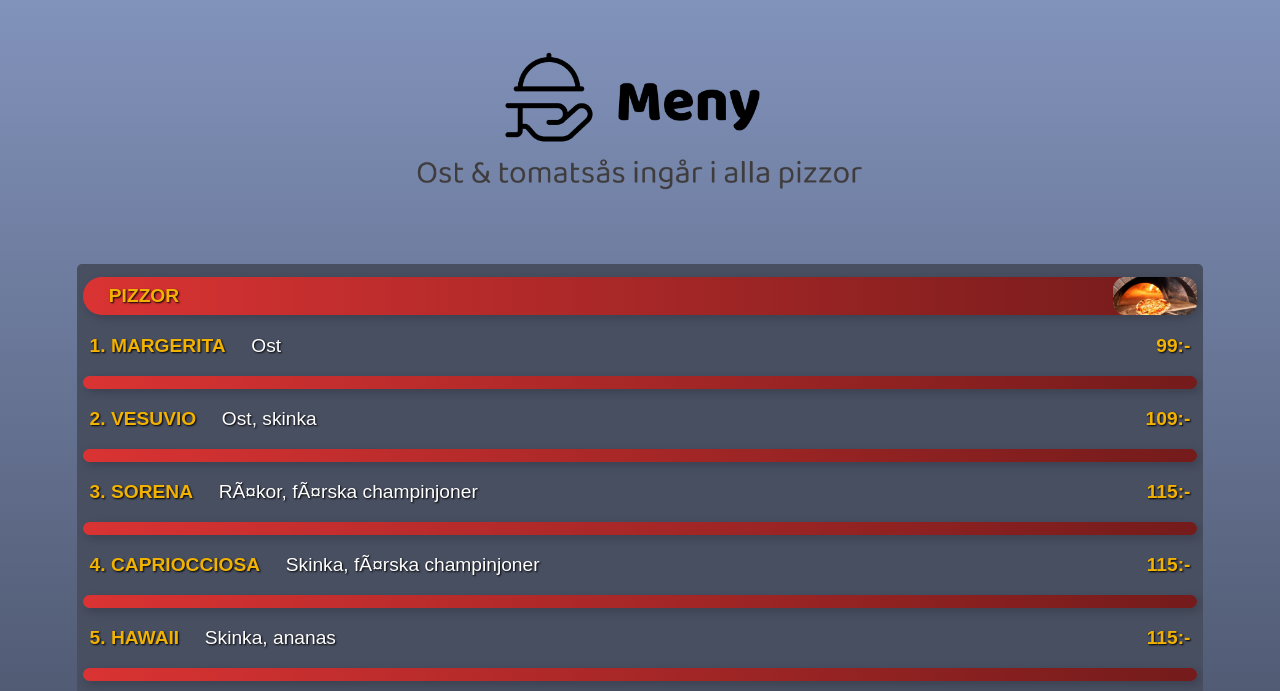
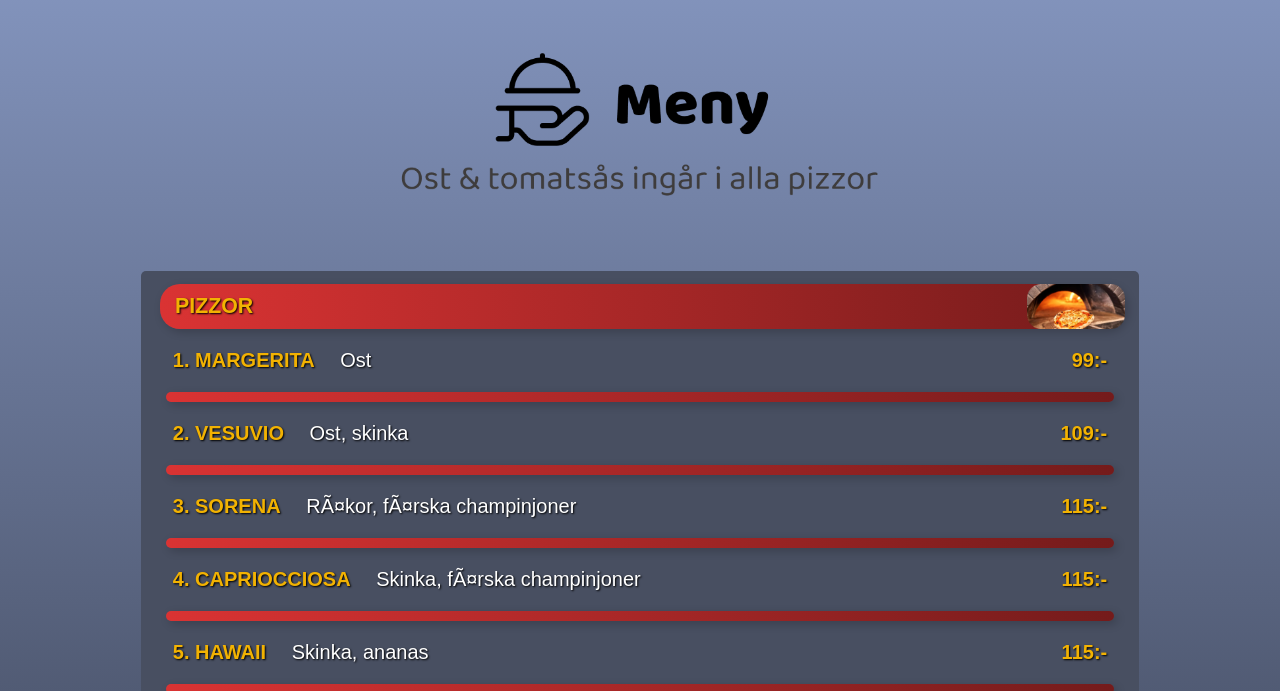
Before and after one commit to Zeebooo/webtek, a plain HTML site: page meny.html in a window 1280 px wide. Shown: the part 107-798 px from the top of the page. Drawn offline with Linux system fonts and the light colour scheme.

Commit message:
Add files via upload

```diff
--- a/style.css
+++ b/style.css
@@ -164,47 +164,48 @@ footer{
 
 .page_title_container img{
 	margin: 0 auto;
-	width: 35vw;
-	height: 12vw;
+	max-width: 480px;
+	height: auto;
 }
 
 .meny_container{
 	background-color: #484F61;
-	margin: 0 6vw 0 6vw;
+	max-width: 75%;
+	margin: 0 auto;
 	height: auto;
 	border-radius: 5px;
 	display: flex;
 	flex-direction: column;
-	padding-bottom: 2vw;
+	padding:0 19.2px 15px 19.2px;
 	overflow: hidden;
 }
 
 .meny_title_container {
-	padding-left: 2vw;
+	padding-left: 15px;
 	margin: 0 auto;
 	margin-top: 1vw;
-	width: 85vw;
-    height: 3vw;
+	width: 99%;
+    height: 45px;
     border-radius: 20px;
     text-align: center;
+	justify-content: center;
     box-shadow: 3px 3px 10px rgba(0, 0, 0, 0.2);
 }
 
 .meny_title_container_content{
 	display: flex;
-	height: 3vw;
+	height: 100%;
 	text-align: center;
 	align-items: center;
 	justify-content: space-between;
 }
 
 .meny_title_container_content img{
-	height: 3vw;
-	display: flex;
+	height: 100%;
 }
 
 .meny_title_container_content h3{
-	font-size: 1.5vw;
+	font-size: 16pt;
 	text-shadow: 1px 1px 2px black;
 }
 
@@ -217,20 +218,20 @@ footer{
 .meny_textbox{
 	display: flex;
 	gap: 2vw;
-	font-size: 1.5vw;
+	font-size: 15pt;
 	text-shadow: 1px 1px 2px black;
 
 }
 
 .price_textbox{
 	text-shadow: 1px 1px 2px black;
-	font-size: 1.5vw;
+	font-size: 15pt;
 }
 
 .meny_divider {
 	margin: 0 0.5vw 0 0.5vw;
 	max-width: 100%;
-    height: 1vw;
+    height: 10px;
     border-radius: 20px;
     box-shadow: 3px 3px 10px rgba(0, 0, 0, 0.2);
 }
@@ -242,12 +243,13 @@ footer{
 	display: flex;
 	justify-content: center;
 	flex-wrap: wrap;
-	max-width: 75%;
+	width: 75%;
 	padding: 10px 10px 10px 10px;
 	margin: 0 auto;
 	background: linear-gradient(to bottom, #FFFFFF, #999999);
 	gap: 2vw;
 	border-radius: 1vw;
+	overflow: hidden;
 }
 
 .pictures_container img{
```
